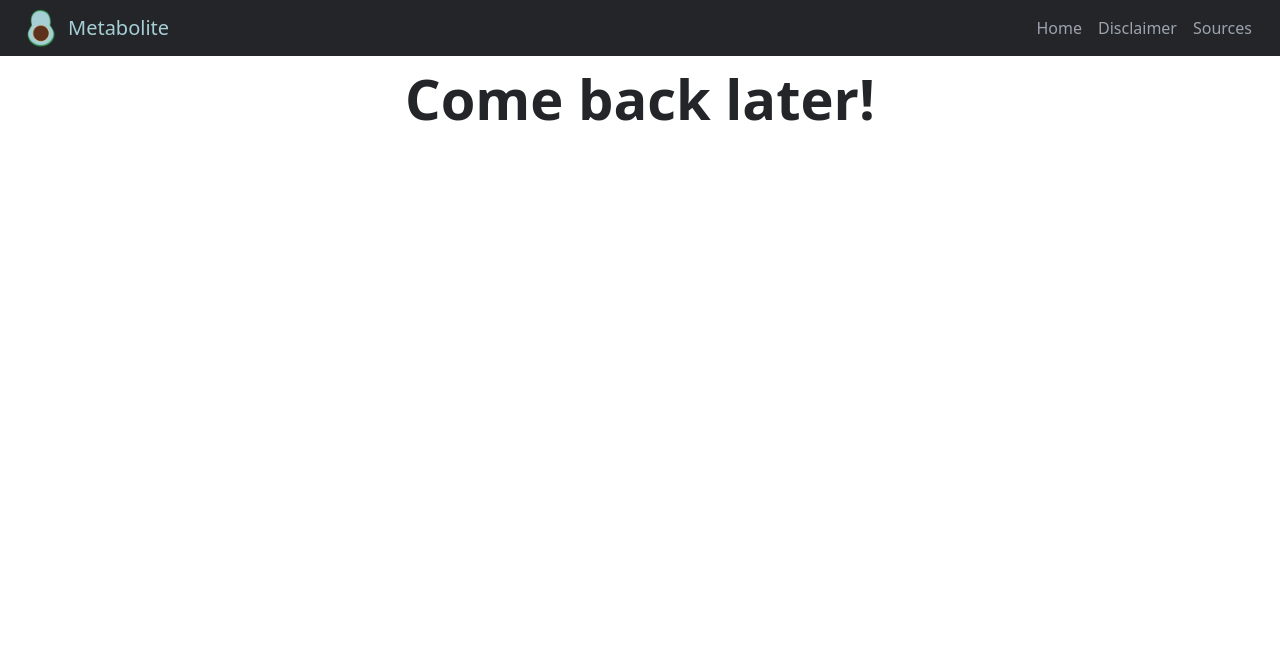
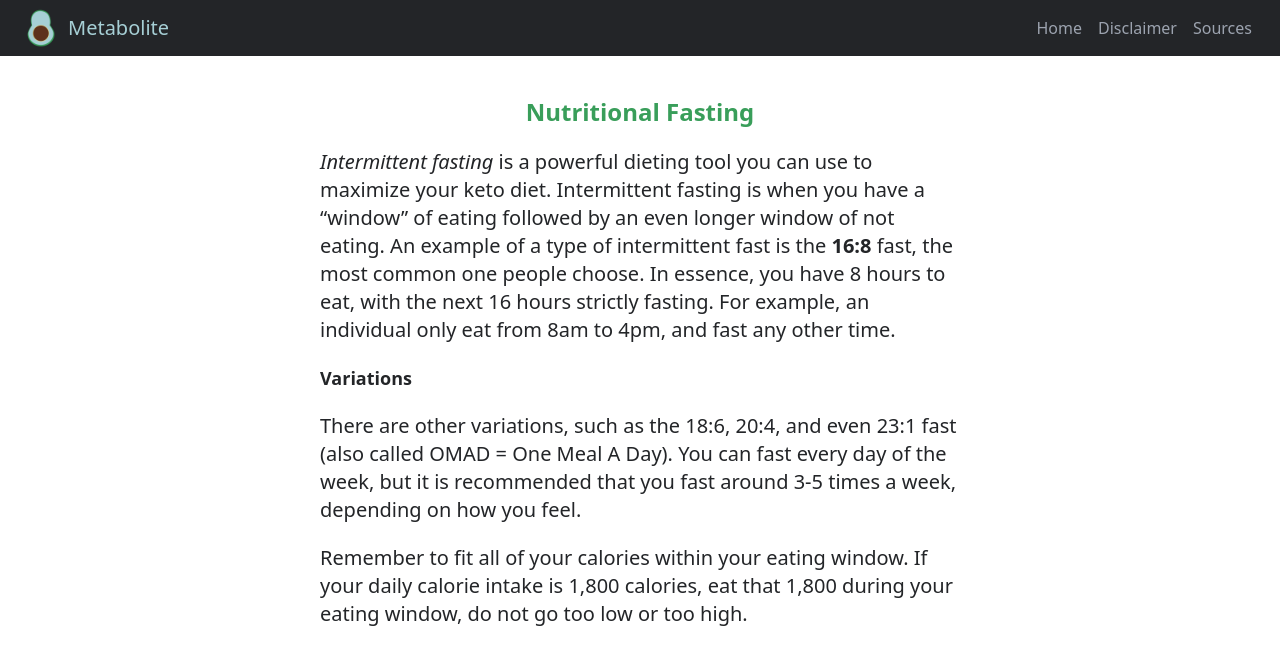
Before and after one commit to Ahljenn/metabolite, a Next.js app: page /fasting in a window 1280 px wide. Shown: the top 664 px of the page. Built offline with nearby package versions, Linux system fonts and the light colour scheme.

Commit message:
fasting page

```diff
--- a/pages/fasting/index.tsx
+++ b/pages/fasting/index.tsx
@@ -1,9 +1,38 @@
-import React from 'react';
+import Head from 'next/head';
 
 const Fasting: React.FC = (): JSX.Element => {
   return (
     <>
-      <h1 className="mx-5 text-[2rem] sm:text-[3.5rem] font-bold text-center">Come back later!</h1>
+      <Head>
+        <title>Fasting | Metabolite</title>
+        <link rel="icon" href="/favicon.png" />
+      </Head>
+
+      <section className="flex flex-col items-center mt-5 ">
+        <h2 className="font-bold text-md sm:text-2xl text-primary mt-5">Nutritional Fasting</h2>
+        <div className="w-[18rem] sm:w-[40rem] text-sm sm:text-xl">
+          <p className="mt-5">
+            <i>Intermittent fasting</i> is a powerful dieting tool you can use to maximize your keto
+            diet. Intermittent fasting is when you have a “window” of eating followed by an even
+            longer window of not eating. An example of a type of intermittent fast is the{' '}
+            <b>16:8</b> fast, the most common one people choose. In essence, you have 8 hours to
+            eat, with the next 16 hours strictly fasting. For example, an individual only eat from
+            8am to 4pm, and fast any other time.
+          </p>
+
+          <h3 className="mt-5 font-bold text-lg">Variations</h3>
+          <p className="mt-5">
+            There are other variations, such as the 18:6, 20:4, and even 23:1 fast (also called OMAD
+            = One Meal A Day). You can fast every day of the week, but it is recommended that you
+            fast around 3-5 times a week, depending on how you feel.
+          </p>
+          <p className="mt-5">
+            Remember to fit all of your calories within your eating window. If your daily calorie
+            intake is 1,800 calories, eat that 1,800 during your eating window, do not go too low or
+            too high.
+          </p>
+        </div>
+      </section>
     </>
   );
 };
```
